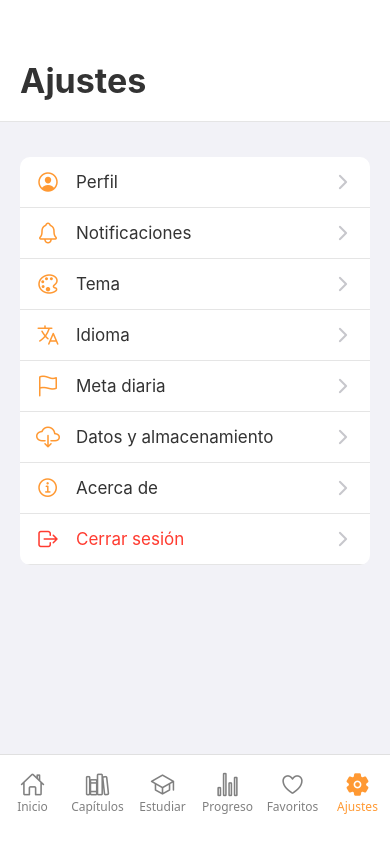
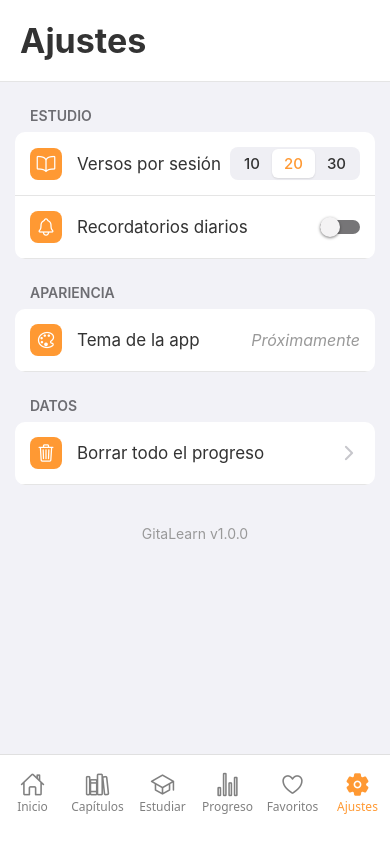
Before and after one commit to mikelgdg/GitaLearnApp, a React Native app: screen /Settings in a window 390 px wide. Built offline with nearby package versions, Linux system fonts and the light colour scheme.

Commit message:
feat: Revamp Settings screen and fix navigation bug

```diff
--- a/src/screens/SettingsScreen.tsx
+++ b/src/screens/SettingsScreen.tsx
@@ -1,41 +1,144 @@
-import React from 'react';
-import { View, Text, StyleSheet, ScrollView, TouchableOpacity } from 'react-native';
+import React, { useState, useEffect } from 'react';
+import {
+  View,
+  Text,
+  StyleSheet,
+  ScrollView,
+  TouchableOpacity,
+  Switch,
+  Alert,
+  SafeAreaView,
+} from 'react-native';
 import { Ionicons } from '@expo/vector-icons';
+import { gitaDataService } from '../services/GitaDataService';
+import { AppSettings } from '../types';
+
+// Componente reutilizable para una fila de ajuste
+const SettingRow = ({ icon, title, children }: any) => (
+  <View style={styles.itemContainer}>
+    <View style={styles.iconContainer}>
+      <Ionicons name={icon} size={20} color="white" />
+    </View>
+    <Text style={styles.itemTitle}>{title}</Text>
+    <View>{children}</View>
+  </View>
+);
+
+// Componente para una sección de ajustes
+const SettingsSection = ({ title, children }: any) => (
+  <View style={styles.section}>
+    <Text style={styles.sectionTitle}>{title}</Text>
+    <View style={styles.sectionBody}>{children}</View>
+  </View>
+);
 
 export default function SettingsScreen() {
-  // Datos de ejemplo
-  const settingsOptions = [
-    { id: 'profile', title: 'Perfil', icon: 'person-circle-outline', type: 'navigation' },
-    { id: 'notifications', title: 'Notificaciones', icon: 'notifications-outline', type: 'switch', value: true },
-    { id: 'theme', title: 'Tema', icon: 'color-palette-outline', type: 'navigation' },
-    { id: 'language', title: 'Idioma', icon: 'language-outline', type: 'navigation' },
-    { id: 'daily-goal', title: 'Meta diaria', icon: 'flag-outline', type: 'navigation' },
-    { id: 'data', title: 'Datos y almacenamiento', icon: 'cloud-download-outline', type: 'navigation' },
-    { id: 'about', title: 'Acerca de', icon: 'information-circle-outline', type: 'navigation' },
-    { id: 'logout', title: 'Cerrar sesión', icon: 'log-out-outline', type: 'action', color: '#FF3B30' },
-  ];
+  const [settings, setSettings] = useState<AppSettings | null>(null);
 
-  const renderSettingItem = (item: any) => {
-    return (
-      <TouchableOpacity key={item.id} style={styles.itemContainer}>
-        <Ionicons name={item.icon} size={24} color={item.color || '#FF9933'} style={styles.icon} />
-        <Text style={[styles.itemTitle, { color: item.color || '#333' }]}>{item.title}</Text>
-        <Ionicons name="chevron-forward-outline" size={22} color="#C7C7CC" />
-      </TouchableOpacity>
+  useEffect(() => {
+    loadSettings();
+  }, []);
+
+  const loadSettings = async () => {
+    const loadedSettings = await gitaDataService.getAppSettings();
+    setSettings(loadedSettings);
+  };
+
+  const handleSettingChange = async (key: keyof AppSettings, value: any) => {
+    if (settings) {
+      const updatedSettings = { ...settings, [key]: value };
+      setSettings(updatedSettings);
+      await gitaDataService.saveAppSettings(updatedSettings);
+    }
+  };
+
+  const handleClearData = () => {
+    Alert.alert(
+      'Borrar todos los datos',
+      '¿Estás seguro? Esta acción es irreversible y borrará todo tu progreso.',
+      [
+        { text: 'Cancelar', style: 'cancel' },
+        {
+          text: 'Borrar datos',
+          style: 'destructive',
+          onPress: async () => {
+            await gitaDataService.clearAllData();
+            Alert.alert('Datos borrados', 'Se ha reiniciado tu progreso.');
+            loadSettings();
+          },
+        },
+      ]
     );
   };
 
+  if (!settings) {
+    return (
+      <SafeAreaView style={styles.container}>
+        <Text style={styles.loadingText}>Cargando ajustes...</Text>
+      </SafeAreaView>
+    );
+  }
+
   return (
-    <View style={styles.container}>
-      <View style={styles.header}>
-        <Text style={styles.headerTitle}>Ajustes</Text>
-      </View>
+    <SafeAreaView style={styles.container}>
       <ScrollView>
-        <View style={styles.section}>
-          {settingsOptions.map(renderSettingItem)}
+        <View style={styles.header}>
+          <Text style={styles.headerTitle}>Ajustes</Text>
+        </View>
+
+        <SettingsSection title="Estudio">
+          <SettingRow icon="book-outline" title="Versos por sesión">
+            <View style={styles.pickerContainer}>
+              {[10, 20, 30].map(num => (
+                <TouchableOpacity
+                  key={num}
+                  style={[
+                    styles.pickerOption,
+                    settings.versesPerSession === num && styles.pickerOptionSelected,
+                  ]}
+                  onPress={() => handleSettingChange('versesPerSession', num)}
+                >
+                  <Text
+                    style={[
+                      styles.pickerText,
+                      settings.versesPerSession === num && styles.pickerTextSelected,
+                    ]}
+                  >
+                    {num}
+                  </Text>
+                </TouchableOpacity>
+              ))}
+            </View>
+          </SettingRow>
+          <SettingRow icon="notifications-outline" title="Recordatorios diarios">
+            <Switch
+              value={settings.dailyReminder}
+              onValueChange={value => handleSettingChange('dailyReminder', value)}
+              trackColor={{ false: '#767577', true: '#FFC99D' }}
+              thumbColor={settings.dailyReminder ? '#FF9933' : '#f4f3f4'}
+            />
+          </SettingRow>
+        </SettingsSection>
+
+        <SettingsSection title="Apariencia">
+          <SettingRow icon="color-palette-outline" title="Tema de la app">
+            <Text style={styles.comingSoonText}>Próximamente</Text>
+          </SettingRow>
+        </SettingsSection>
+
+        <SettingsSection title="Datos">
+          <TouchableOpacity onPress={handleClearData}>
+            <SettingRow icon="trash-outline" title="Borrar todo el progreso">
+              <Ionicons name="chevron-forward" size={22} color="#C7C7CC" />
+            </SettingRow>
+          </TouchableOpacity>
+        </SettingsSection>
+
+        <View style={styles.footer}>
+          <Text style={styles.footerText}>GitaLearn v1.0.0</Text>
         </View>
       </ScrollView>
-    </View>
+    </SafeAreaView>
   );
 }
 
@@ -44,9 +147,15 @@ const styles = StyleSheet.create({
     flex: 1,
     backgroundColor: '#F2F2F7',
   },
+  loadingText: {
+    textAlign: 'center',
+    marginTop: 50,
+    fontSize: 18,
+    color: '#666',
+  },
   header: {
     backgroundColor: 'white',
-    paddingTop: 60,
+    paddingTop: 20,
     paddingBottom: 20,
     paddingHorizontal: 20,
     borderBottomWidth: 1,
@@ -58,8 +167,18 @@ const styles = StyleSheet.create({
     color: '#333',
   },
   section: {
-    marginTop: 35,
-    marginHorizontal: 20,
+    marginTop: 25,
+    marginHorizontal: 15,
+  },
+  sectionTitle: {
+    fontSize: 14,
+    fontWeight: '600',
+    color: '#6D6D72',
+    textTransform: 'uppercase',
+    marginBottom: 8,
+    paddingHorizontal: 15,
+  },
+  sectionBody: {
     backgroundColor: 'white',
     borderRadius: 10,
     overflow: 'hidden',
@@ -67,16 +186,63 @@ const styles = StyleSheet.create({
   itemContainer: {
     flexDirection: 'row',
     alignItems: 'center',
-    paddingVertical: 12,
-    paddingHorizontal: 16,
+    padding: 15,
     borderBottomWidth: 1,
     borderBottomColor: '#E5E5E5',
   },
-  icon: {
-    marginRight: 16,
+  iconContainer: {
+    width: 32,
+    height: 32,
+    borderRadius: 8,
+    backgroundColor: '#FF9933',
+    justifyContent: 'center',
+    alignItems: 'center',
+    marginRight: 15,
   },
   itemTitle: {
     flex: 1,
     fontSize: 17,
+    color: '#333',
+  },
+  pickerContainer: {
+    flexDirection: 'row',
+    backgroundColor: '#EFEFF4',
+    borderRadius: 8,
+    padding: 2,
+  },
+  pickerOption: {
+    paddingVertical: 5,
+    paddingHorizontal: 12,
+    borderRadius: 6,
+  },
+  pickerOptionSelected: {
+    backgroundColor: 'white',
+    shadowColor: '#000',
+    shadowOffset: { width: 0, height: 1 },
+    shadowOpacity: 0.1,
+    shadowRadius: 2,
+    elevation: 2,
+  },
+  pickerText: {
+    fontSize: 15,
+    fontWeight: '500',
+    color: '#333',
+  },
+  pickerTextSelected: {
+    color: '#FF9933',
+  },
+  comingSoonText: {
+    fontSize: 16,
+    color: '#999',
+    fontStyle: 'italic',
+  },
+  footer: {
+    marginTop: 40,
+    alignItems: 'center',
+    paddingBottom: 40,
+  },
+  footerText: {
+    fontSize: 14,
+    color: '#999',
   },
 });
--- a/src/screens/VerseDetailScreen.tsx
+++ b/src/screens/VerseDetailScreen.tsx
@@ -85,9 +85,12 @@ export default function VerseDetailScreen({ navigation, route }: any) {
   };
 
   const handleStudyPress = () => {
-    navigation.navigate('Study', {
-      mode: 'srs',
-      initialVerse: verse
+    navigation.navigate('MainTabs', {
+      screen: 'Study',
+      params: {
+        mode: 'srs',
+        initialVerse: verse,
+      },
     });
   };
 
--- a/src/services/GitaDataService.ts
+++ b/src/services/GitaDataService.ts
@@ -1,5 +1,5 @@
 import AsyncStorage from '@react-native-async-storage/async-storage';
-import { Verse, StudyProgress, StudySession, UserStats, Achievement, Chapter } from '../types';
+import { Verse, StudyProgress, StudySession, UserStats, Achievement, Chapter, AppSettings } from '../types';
 import versesData from '../../assets/data/verses.json';
 
 // Constantes para almacenamiento local
@@ -485,6 +485,49 @@ class GitaDataService {
     }
     return chapters;
   }
+
+  // ==================== APP SETTINGS ====================
+
+  async getAppSettings(): Promise<AppSettings> {
+    try {
+      const data = await AsyncStorage.getItem(STORAGE_KEYS.SETTINGS);
+      if (data) {
+        return JSON.parse(data);
+      }
+      // Ajustes por defecto
+      return {
+        versesPerSession: 20,
+        dailyReminder: false,
+        theme: 'light',
+      };
+    } catch (error) {
+      console.error('Error getting app settings:', error);
+      return {
+        versesPerSession: 20,
+        dailyReminder: false,
+        theme: 'light',
+      };
+    }
+  }
+
+  async saveAppSettings(settings: AppSettings): Promise<void> {
+    try {
+      await AsyncStorage.setItem(STORAGE_KEYS.SETTINGS, JSON.stringify(settings));
+    } catch (error) {
+      console.error('Error saving app settings:', error);
+    }
+  }
+
+  // ==================== DATA MANAGEMENT ====================
+
+  async clearAllData(): Promise<void> {
+    try {
+      const keys = Object.values(STORAGE_KEYS);
+      await AsyncStorage.multiRemove(keys);
+    } catch (error) {
+      console.error('Error clearing all data:', error);
+    }
+  }
 }
 
 // Singleton instance
--- /dev/null
+++ b/src/types.ts
@@ -0,0 +1,57 @@
+export interface Verse {
+  capitulo: number;
+  verso: number;
+  sanskrit: string;
+  transliteracion: string;
+  traduccion: string;
+  comentario?: string;
+}
+
+export interface StudyProgress {
+  verseId: string;
+  difficulty: 'again' | 'hard' | 'good' | 'easy';
+  lastReviewed: Date;
+  nextReview: Date;
+  reviewCount: number;
+  interval: number; // in days
+  easeFactor: number;
+}
+
+export interface StudySession {
+  id: string;
+  date: Date;
+  duration: number; // in seconds
+  versesReviewed: number;
+  correctAnswers: number;
+}
+
+export interface UserStats {
+  totalVersesMemorized: number;
+  totalStudyTime: number; // in seconds
+  streakDays: number;
+  lastStudyDate: Date;
+  favoriteChapters: number[];
+  achievements: Achievement[];
+}
+
+export interface Achievement {
+  id: string;
+  title: string;
+  description: string;
+  icon: string;
+  isUnlocked: boolean;
+  unlockedDate?: Date;
+}
+
+export interface Chapter {
+  number: number;
+  title: string;
+  versesCount: number;
+  description: string;
+}
+
+export interface AppSettings {
+  versesPerSession: 10 | 20 | 30;
+  dailyReminder: boolean;
+  theme: 'light' | 'dark';
+}
```
